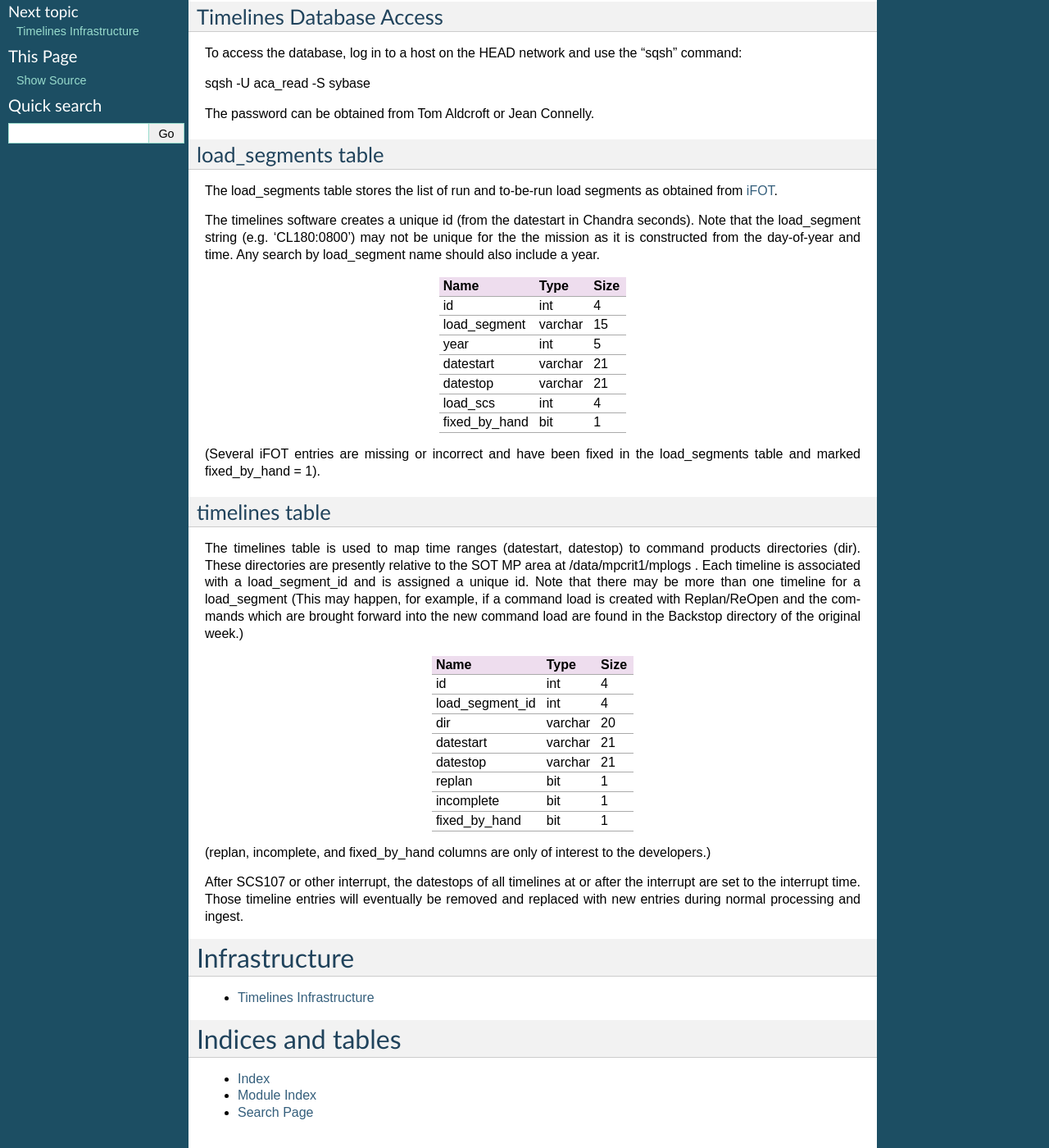
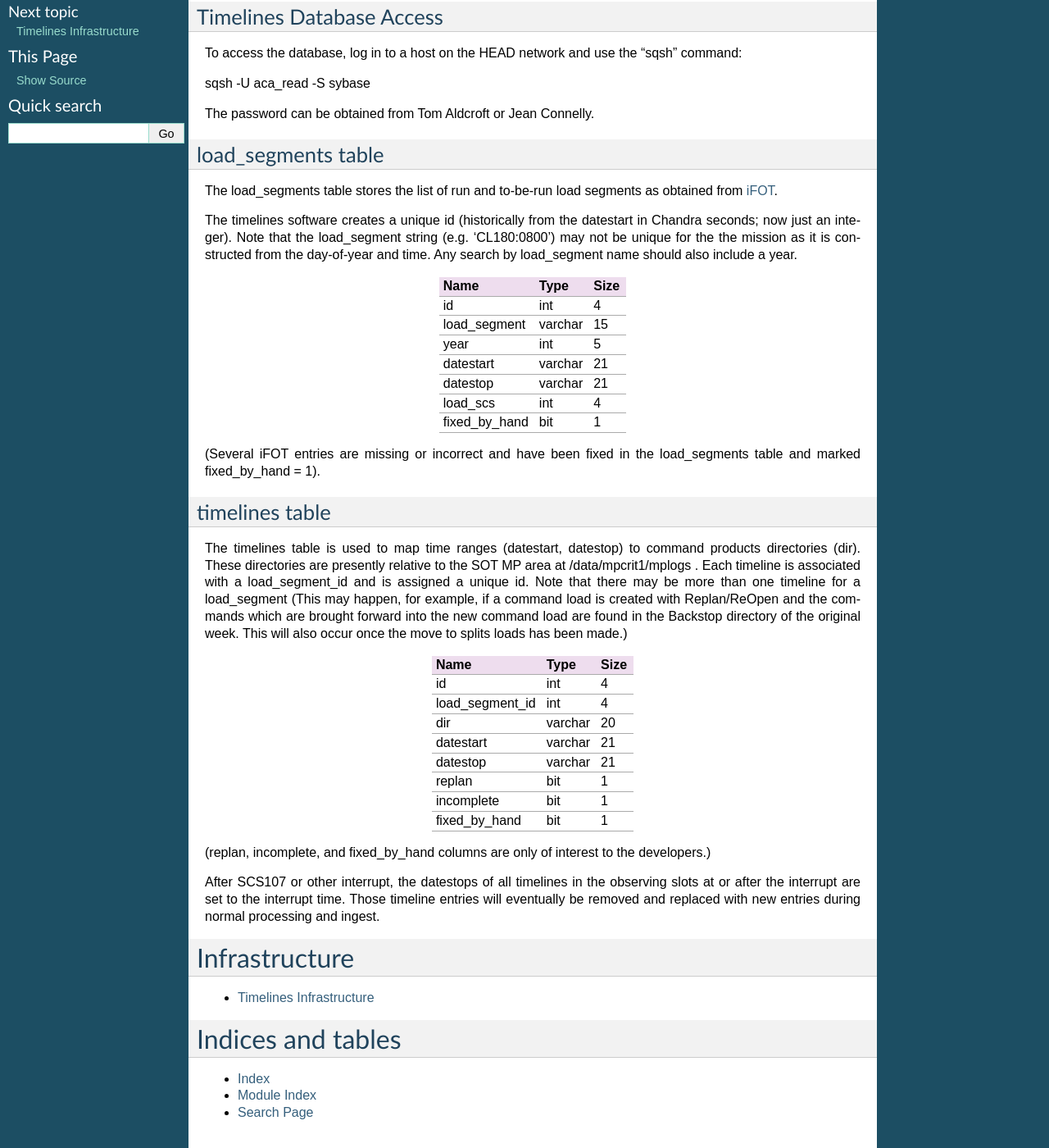
Before and after one commit to sot/timelines, a Sphinx documentation site: the page built from doc/index.rst, in a window 1280 px wide and 1400 px high, scrolled down 193 px. Shown: the whole window at 82% size. Built offline with Sphinx 7.4.7, drawn with Linux system fonts in a browser that asks for light colours; some of the changed text lies outside the part shown.

Commit message:
Doc only update to increment version and note release changes in index.rst

```diff
--- a/doc/conf.py
+++ b/doc/conf.py
@@ -46,9 +46,9 @@ copyright = u'2010, Jean Connelly, Tom Aldcroft'
 # built documents.
 #
 # The short X.Y version.
-version = '0.06'
+version = '0.07'
 # The full version, including alpha/beta/rc tags.
-release = '0.06'
+release = '0.07'
 
 # The language for content autogenerated by Sphinx. Refer to documentation
 # for a list of supported languages.
--- a/doc/index.rst
+++ b/doc/index.rst
@@ -34,8 +34,8 @@ load_segments table
 The load_segments table stores the list of run and to-be-run load
 segments as obtained from iFOT_.
 
-The timelines software creates a unique id (from the datestart in
-Chandra seconds).  Note that the load_segment string
+The timelines software creates a unique id (historically from the datestart in
+Chandra seconds; now just an integer).  Note that the load_segment string
 (e.g. 'CL180:0800') may not be unique for the the mission as it is
 constructed from the day-of-year and time.  Any search by load_segment
 name should also include a year.
@@ -70,7 +70,7 @@ unique id.  Note that there may be more than one timeline for a load_segment
 (This may happen, for example, if a command load is created with
 Replan/ReOpen and the commands which are brought forward into the new
 command load are found in the Backstop directory of the original
-week.)
+week. This will also occur once the move to splits loads has been made.)
 
 ==================   =========   ====
 Name                 Type        Size
@@ -89,7 +89,7 @@ Name                 Type        Size
 the developers.)
 
 After SCS107 or other interrupt, the datestops of all
-timelines at or after the interrupt are set to the interrupt time.
+timelines in the observing slots at or after the interrupt are set to the interrupt time.
 Those timeline entries will eventually be removed and replaced with
 new entries during normal processing and ingest.
 
```
